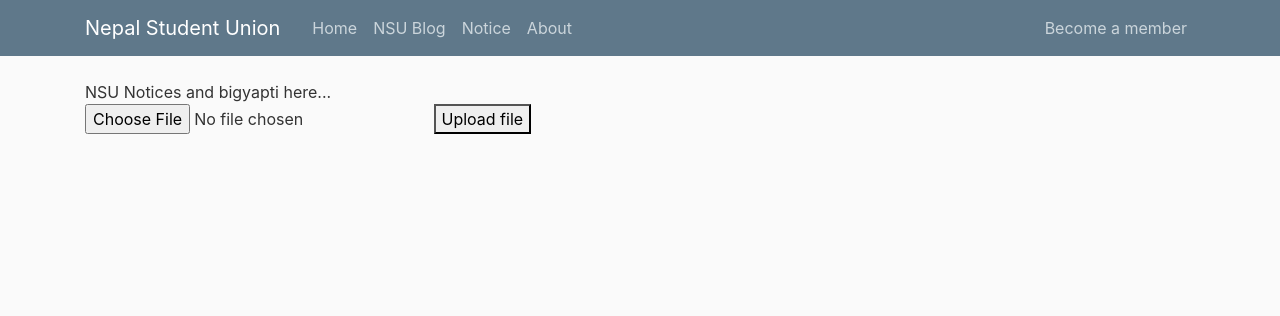
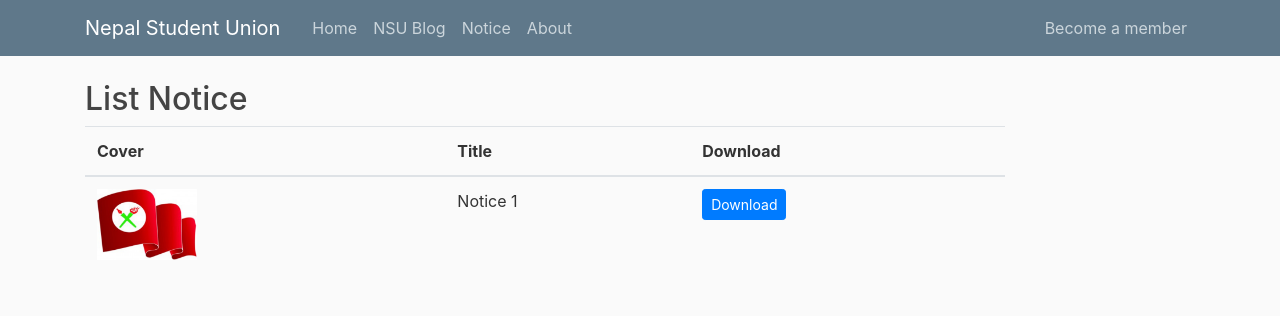
Before and after one commit to KushalGhimire17/NSU, a Django app: page /notice/ in a window 1280 px wide. Shown: the top 316 px of the page. Run offline with Django 3.2, Linux system fonts and the light colour scheme; data comes from the database, SQL or seed files in the repository; both versions use the stored data as it was after the commit; some libraries are stand-ins or nearby versions.

Commit message:
[Updated] blog urls, notice page

```diff
--- a/blog/admin.py
+++ b/blog/admin.py
@@ -1,4 +1,5 @@
 from django.contrib import admin
-from .models import Post
+from .models import Post, Notice
 
 admin.site.register(Post)
+admin.site.register(Notice)
--- /dev/null
+++ b/blog/forms.py
@@ -0,0 +1,7 @@
+from django import forms
+from .models import Notice
+
+class NoticeForm(forms.ModelForm):
+    class Meta:
+        model = Notice
+        fields = ('title','notice','cover')
--- a/blog/models.py
+++ b/blog/models.py
@@ -12,3 +12,11 @@
 
     def __str__(self):
         return self.title
+
+class Notice(models.Model):
+    title = models.CharField(max_length=100)
+    notice = models.FileField(upload_to='notices/')
+    cover = models.ImageField(upload_to='covers/', null=True, blank=True)
+
+    def __str__(self):
+        return self.title
--- a/blog/templates/blog/base.html
+++ b/blog/templates/blog/base.html
@@ -30,7 +30,7 @@
             <div class="navbar-nav mr-auto">
               <a class="nav-item nav-link" href="{% url 'blog-home' %}">Home</a>
               <a class="nav-item nav-link" href="{% url 'blog-blog' %}">NSU Blog</a>
-              <a class="nav-item nav-link" href="{% url 'blog-notice' %}">Notice</a>
+              <a class="nav-item nav-link" href="{% url 'notice' %}">Notice</a>
               <a class="nav-item nav-link" href="{% url 'blog-about' %}">About</a>
             </div>
             <!-- Navbar Right Side -->
--- a/blog/templates/blog/blog.html
+++ b/blog/templates/blog/blog.html
@@ -9,7 +9,7 @@
             </div>
             <h2><a class="article-title">{{ post.title }}</a></h2>
             <p class="article-content">{{ post.content|truncatewords:"25" }}</p>
-            <a href="{% url 'blog-read_more' post.id %}">Read more...</a>
+            <a href="{% url 'blog-read_more' post.id %}" class="btn btn-primary btn-sm" target="_blank">Read more</a>
           </div>
         </article>
     {% endfor %}
--- a/blog/templates/blog/notice.html
+++ b/blog/templates/blog/notice.html
@@ -1,13 +1,42 @@
-{% extends "blog/base.html" %}
+{% extends 'blog/base.html' %}
+{% load crispy_forms_tags %}
+{% block content %}
 
-{% block content %}
-NSU Notices and bigyapti here...
-<form method="post" enctype="multipart/form-data">
+{% if user.is_authenticated %}
+<h2>Upload Notice</h2>
+<form method="POST" enctype="multipart/form-data">
     {% csrf_token %}
-    <input type="file" name="document">
-    <button type="submit">Upload file</button>
+    {{ form|crispy }}
+    <button type="submit" class="btn btn-primary">Submit</button>
 </form>
-{% if url %}
-    <p>Uploaded file: <a href="{{ url }}">{{ url }}</a></p>
 {% endif %}
+
+<h2>List Notice</h2>
+<table class="table">
+    <thead>
+        <tr>
+            <th>Cover</th>
+            <th>Title</th>
+            <th>Download</th>
+        </tr>
+    </thead>
+    <tbody>
+        {% for note in notice_lists %}
+        <tr>
+            <td>
+                {% if note.cover %}
+                <img src="{{ note.cover.url }}" alt="{{ note.title }}" width="100px">
+                {% else %}
+                <span class="text-muted">No cover</span>
+                {% endif %}
+            </td>
+            <td>{{ note.title }}</td>
+            <td>
+                <a href="{{ note.notice.url }}" class="btn btn-primary btn-sm" target="_blank">Download</a>
+            </td>
+        </tr>
+        {% endfor %}
+    </tbody>
+</table>
+
 {% endblock %}
--- a/blog/templates/blog/read_more.html
+++ b/blog/templates/blog/read_more.html
@@ -11,7 +11,7 @@
         <small class="text-muted">{{ blog.date_posted|date:"F d, Y" }}</small>
       </div>
       <h2><a class="article-title">{{ blog.title }}</a></h2>
-      {{ blog.image }}
+      <img src="{{ blog.image.url }}" alt="{{ blog.title }}" >
       <p class="article-content">{{ blog.content }}</p>
     </div>
   </article>
--- a/blog/urls.py
+++ b/blog/urls.py
@@ -4,8 +4,7 @@
 urlpatterns = [
     path('', views.home, name='blog-home'),
     path('blog/', views.blog, name='blog-blog'),
-    path('notice/', views.notice, name='blog-notice'),
     path('about/', views.about, name='blog-about'),
-
     path('blogs/<str:id>', views.read_more, name='blog-read_more'),
+    path('notice/', views.notice, name='notice'),
 ]
--- a/blog/views.py
+++ b/blog/views.py
@@ -1,6 +1,7 @@
-from django.shortcuts import render
-from .models import Post
+from django.shortcuts import render, redirect
+from .models import Post, Notice
 from django.core.files.storage import FileSystemStorage
+from .forms import NoticeForm
 
 def home(request):
     return render(request, 'blog/home.html')
@@ -12,13 +13,15 @@
     return render(request, 'blog/blog.html', context)
 
 def notice(request):
-    context = {}
+    notice_lists = Notice.objects.all()
     if request.method == 'POST':
-        uploaded_file = request.FILES['document']
-        fs = FileSystemStorage()
-        name = fs.save(uploaded_file.name, uploaded_file)
-        context['url'] = fs.url(name)
-    return render(request, 'blog/notice.html', context)
+        form = NoticeForm(request.POST, request.FILES)
+        if form.is_valid():
+            form.save()
+            return redirect('notice')
+    else:
+        form = NoticeForm()
+    return render(request, 'blog/notice.html', {'notice_lists':notice_lists, 'form':form})
 
 def about(request):
     return render(request, 'blog/about.html', {'title': 'About'})
```
Also changed, not shown: blog/migrations/0003_auto_20200818_1551.py (added), blog/migrations/0004_auto_20200818_1634.py (added), blog/migrations/0005_notice_cover.py (added), db.sqlite3, static/images/nsuflag.png (deleted), static/images/uploaded/covers/nsu_logo.jpeg (renamed from images/nsu_logo.jpeg), static/images/uploaded/notices/nsu_logo.jpeg (renamed from static/images/nsu_logo.jpeg), static/images/uploaded/nsu_logo.jpeg (deleted), static/images/uploaded/upload_me.jpeg (deleted), static/images/uploaded/upload_me_FNwhwKo.jpeg (deleted), static/images/uploaded/upload_me_IDlfZL4.jpeg (deleted).
